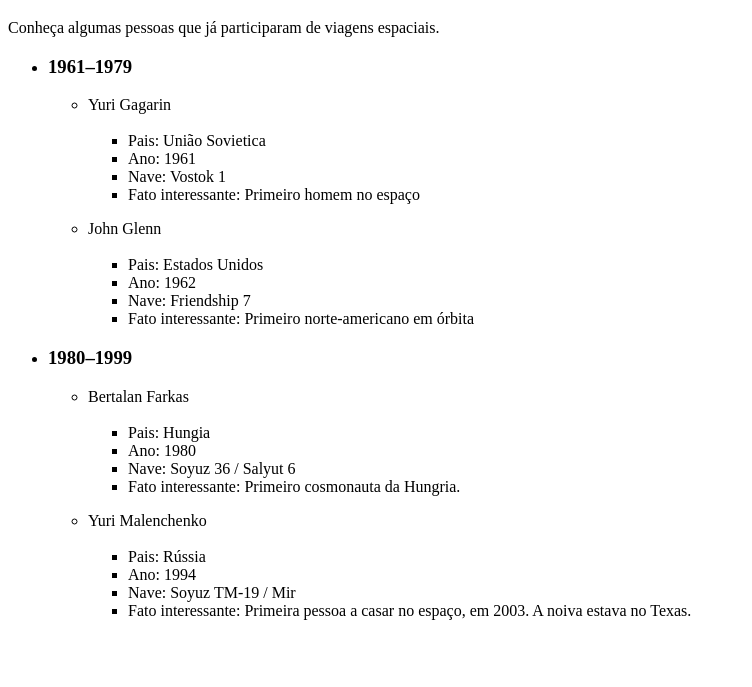
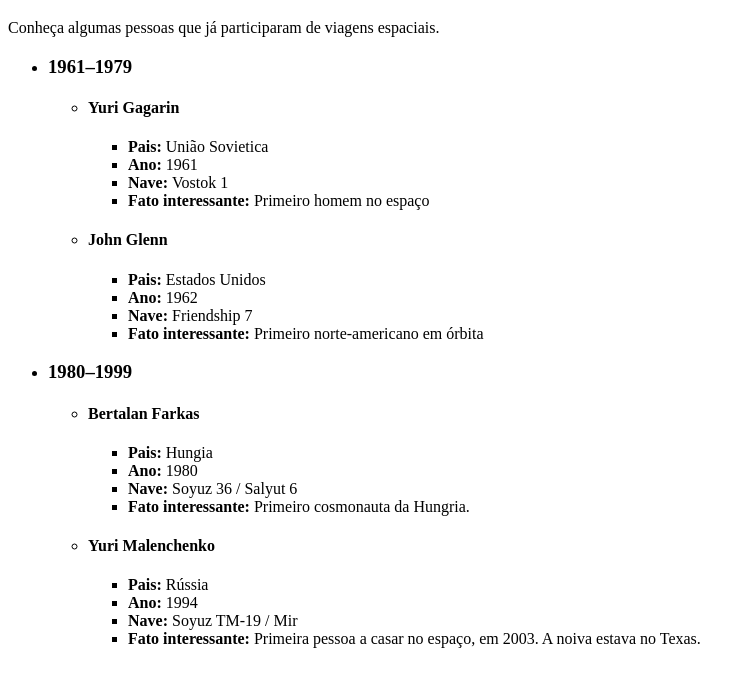
Before and after one commit to Jhowpix/OneBitCode, a plain HTML site: page HTML/desafiolista.Html in a window 1280 px wide. Shown: the part 61-748 px from the top of the page, without its empty margins (0-752 px from the left). Drawn offline with Linux system fonts and the light colour scheme.

Commit message:
ajuste do desafio de listas

```diff
--- a/HTML/desafiolista.Html
+++ b/HTML/desafiolista.Html
@@ -15,12 +15,13 @@
 <ul>
   <li><h3>1961–1979</h3></li>
     <ul>
-      <li>Yuri Gagarin
-        <ul><br>
-          <li>Pais: União Sovietica</li>
-          <li>Ano: 1961</li>
-          <li>Nave: Vostok 1</li>
-          <li>Fato interessante: Primeiro homem no espaço</li>
+      <li>
+        <h4><b>Yuri Gagarin</b></h4>
+        <ul>
+          <li><b>Pais: </b>União Sovietica</li>
+          <li><b>Ano: </b>1961</li>
+          <li><b>Nave: </b>Vostok 1</li>
+          <li><b>Fato interessante:</b> Primeiro homem no espaço</li>
         </ul>
       </li>
     </ul>
@@ -29,12 +30,13 @@
 
 <ul>
   <ul>
-    <li>John Glenn
-      <ul><br>
-        <li>Pais: Estados Unidos</li>
-        <li>Ano: 1962</li>
-        <li>Nave: Friendship 7</li>
-        <li>Fato interessante: Primeiro norte-americano em órbita</li>
+    <li>
+      <h4><b>John Glenn</b></h4>
+      <ul>
+        <li><b>Pais: </b>Estados Unidos</li>
+        <li><b>Ano: </b>1962</li>
+        <li><b>Nave: </b>Friendship 7</li>
+        <li><b>Fato interessante: </b>Primeiro norte-americano em órbita</li>
       </ul>
     </li>
   </ul>
@@ -44,12 +46,13 @@
 <ul>
   <li><h3>1980–1999</h3></li>
     <ul>
-      <li>Bertalan Farkas
-          <ul><br>
-            <li>Pais: Hungia</li>
-            <li>Ano: 1980</li>
-            <li>Nave: Soyuz 36 / Salyut 6</li>
-            <li>Fato interessante: Primeiro cosmonauta da Hungria.</li>
+      <li>
+        <h4><b>Bertalan Farkas</b></h4>
+          <ul>
+            <li><b>Pais: </b>Hungia</li>
+            <li><b>Ano: </b>1980</li>
+            <li><b>Nave: </b>Soyuz 36 / Salyut 6</li>
+            <li><b>Fato interessante:</b> Primeiro cosmonauta da Hungria.</li>
           </ul>
       </li>
     </ul>
@@ -57,12 +60,13 @@
 
   <ul>
     <ul>
-      <li>Yuri Malenchenko
-        <ul><br>
-            <li>Pais: Rússia</li>
-            <li>Ano: 1994</li>
-            <li>Nave: Soyuz TM-19 / Mir</li>
-            <li>Fato interessante:  Primeira pessoa a casar no espaço, em 2003. A noiva estava no Texas.</li>
+      <li>
+        <h4><b>Yuri Malenchenko</b></h4>
+        <ul>
+            <li><b>Pais: </b>Rússia</li>
+            <li><b>Ano: </b>1994</li>
+            <li><b>Nave: </b>Soyuz TM-19 / Mir</li>
+            <li><b>Fato interessante: </b> Primeira pessoa a casar no espaço, em 2003. A noiva estava no Texas.</li>
         </ul>
       </li>
     </ul>
```
